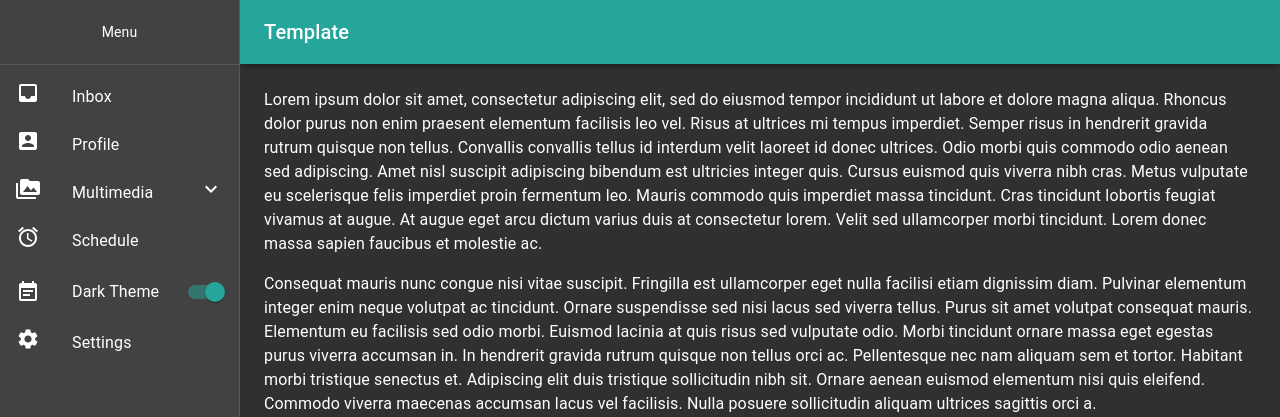
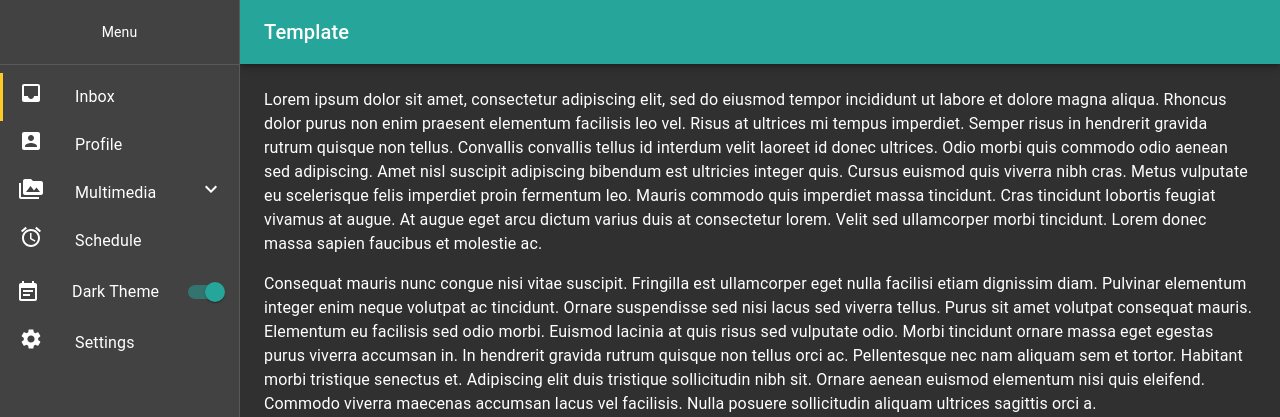
Before and after one commit to iding-ir/typescript-redux-mui-template, a React (Create React App) app: page / in a window 1280 px wide. Shown: the top 417 px of the page. Built offline with nearby package versions, Linux system fonts and the light colour scheme.

Commit message:
Highlight selected item in sidebar

```diff
--- a/src/components/Sidebar/Sidebar.tsx
+++ b/src/components/Sidebar/Sidebar.tsx
@@ -43,8 +43,16 @@ const useStyles = makeStyles((theme: Theme) =>
     drawerPaper: {
       width: drawerWidth,
     },
+    item: {
+      borderLeft: "3px solid",
+      borderColor: "transparent",
+    },
     nested: {
       paddingLeft: theme.spacing(4),
+    },
+    selected: {
+      borderLeft: "3px solid",
+      borderColor: theme.palette.secondary.main,
     },
     link: {
       display: "flex",
@@ -65,6 +73,9 @@ const Sidebar = (props: IPropsSidebar) => {
   const [open, setOpen] = React.useState<{ [key: string]: boolean }>({});
 
   const sidebarOpen = useSelector((state: IState) => state.sidebar.open);
+  const selectedPage = useSelector(
+    (state: IState) => state.sidebar.selectedPage
+  );
 
   const handleDrawerToggle = () => {
     dispatch(toggleSidebar());
@@ -73,8 +84,9 @@ const Sidebar = (props: IPropsSidebar) => {
   const renderList = (list: IRoutes, nested: boolean) => {
     const renderItems = () =>
       list.map((item: IRoute | IRouteGroup) => {
-        const className = clsx({
+        const className = clsx(classes.item, {
           [classes.nested]: nested,
+          [classes.selected]: selectedPage === item.key,
         });
 
         const renderCollapse = () => {
```
